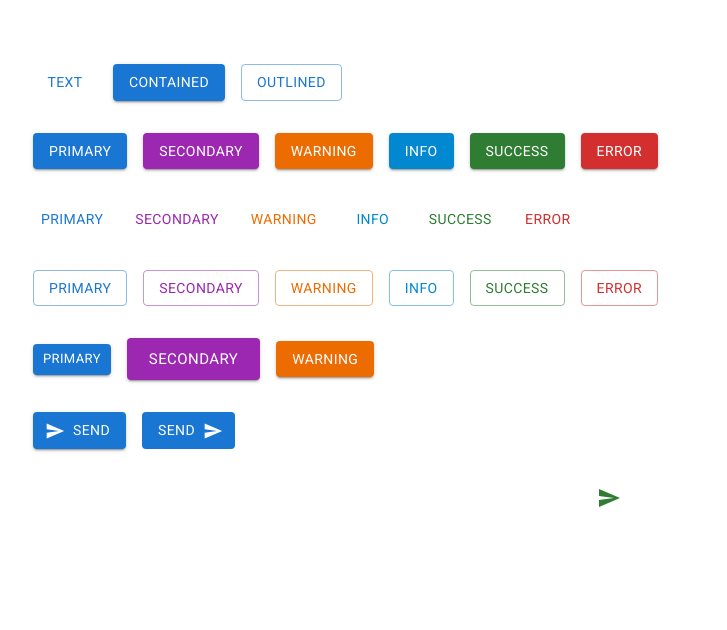
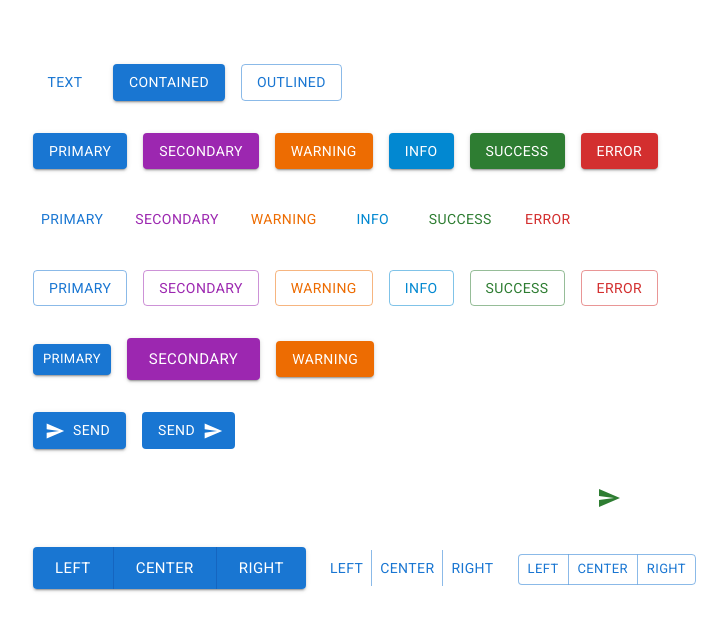
Before and after one commit to jaseel-koolath/MuiTraining, a React (Create React App) app: page / in a window 1280 px wide. Shown: the top 630 px of the page, without its empty margins (31-758 px from the left). Built offline with nearby package versions, Linux system fonts and the light colour scheme; the HTML template or start-up script is replaced by a standard one.

Commit message:
Button Groups

```diff
--- a/src/components/MuiButton.jsx
+++ b/src/components/MuiButton.jsx
@@ -1,4 +1,4 @@
-import { Stack, Button, IconButton } from "@mui/material";
+import { Stack, Button, IconButton, ButtonGroup } from "@mui/material";
 import SendIcon from "@mui/icons-material/Send";
 
 const MuiButton = () => {
@@ -93,6 +93,23 @@ const MuiButton = () => {
       <IconButton color='success' size='small'>
         <SendIcon />
       </IconButton>
+      <Stack direction='row' spacing={2} display='block'>
+        <ButtonGroup variant='contained' size='large'>
+          <Button>Left</Button>
+          <Button>Center</Button>
+          <Button>Right</Button>
+        </ButtonGroup>
+        <ButtonGroup variant='text'>
+          <Button>Left</Button>
+          <Button>Center</Button>
+          <Button>Right</Button>
+        </ButtonGroup>
+        <ButtonGroup variant='outlined' size='small'>
+          <Button onClick={() => alert("hi")}>Left</Button>
+          <Button>Center</Button>
+          <Button>Right</Button>
+        </ButtonGroup>
+      </Stack>
     </Stack>
   );
 };
```
